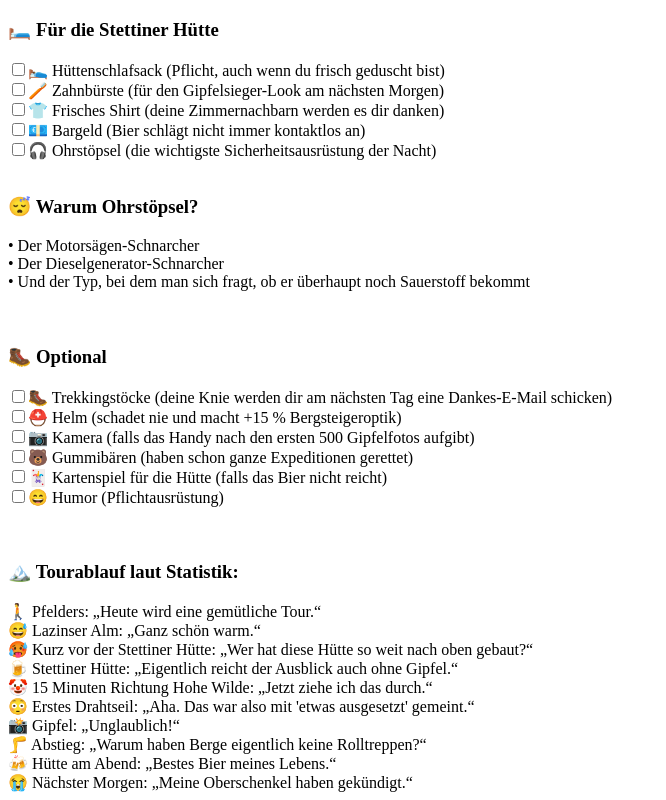
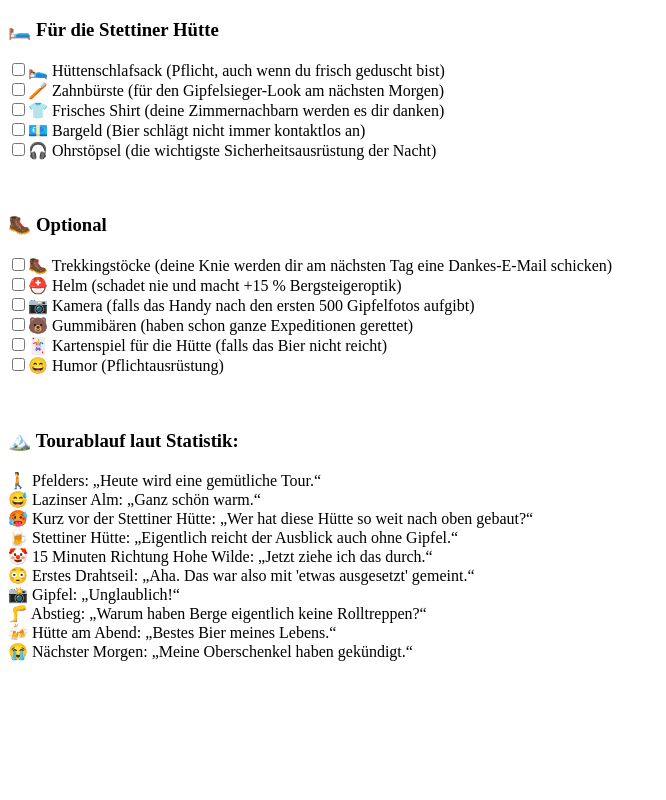
Before and after one commit to kerschi77/Checkliste_Stettiner_H-tte, a plain HTML site: page index.html in a window 1280 px wide. Shown: the part 907-1707 px from the top of the page, without its empty margins (0-666 px from the left). After the commit the page ends 1576 px from the top, so only its background shows below. Drawn offline with Linux system fonts and the light colour scheme.

Commit message:
Update index.html

```diff
--- a/index.html
+++ b/index.html
@@ -73,15 +73,6 @@ Du wirst trotzdem alle essen.
 
 <div class="item"><input type="checkbox" id="h5"><label for="h5">🎧 Ohrstöpsel (die wichtigste Sicherheitsausrüstung der Nacht)</label></div>
 
-<br><h3>😴 Warum Ohrstöpsel?</h3>
-<div
-• Der normale Schnarcher<br>
-• Der Motorsägen-Schnarcher<br>
-• Der Dieselgenerator-Schnarcher<br>
-• Und der Typ, bei dem man sich fragt, ob er überhaupt noch Sauerstoff bekommt
-</div>
-
-
 <br><br><h3>🥾 Optional</h3>
 
 <div class="item"><input type="checkbox" id="o1"><label for="o1">🥾 Trekkingstöcke (deine Knie werden dir am nächsten Tag eine Dankes-E-Mail schicken)</label></div>
```
